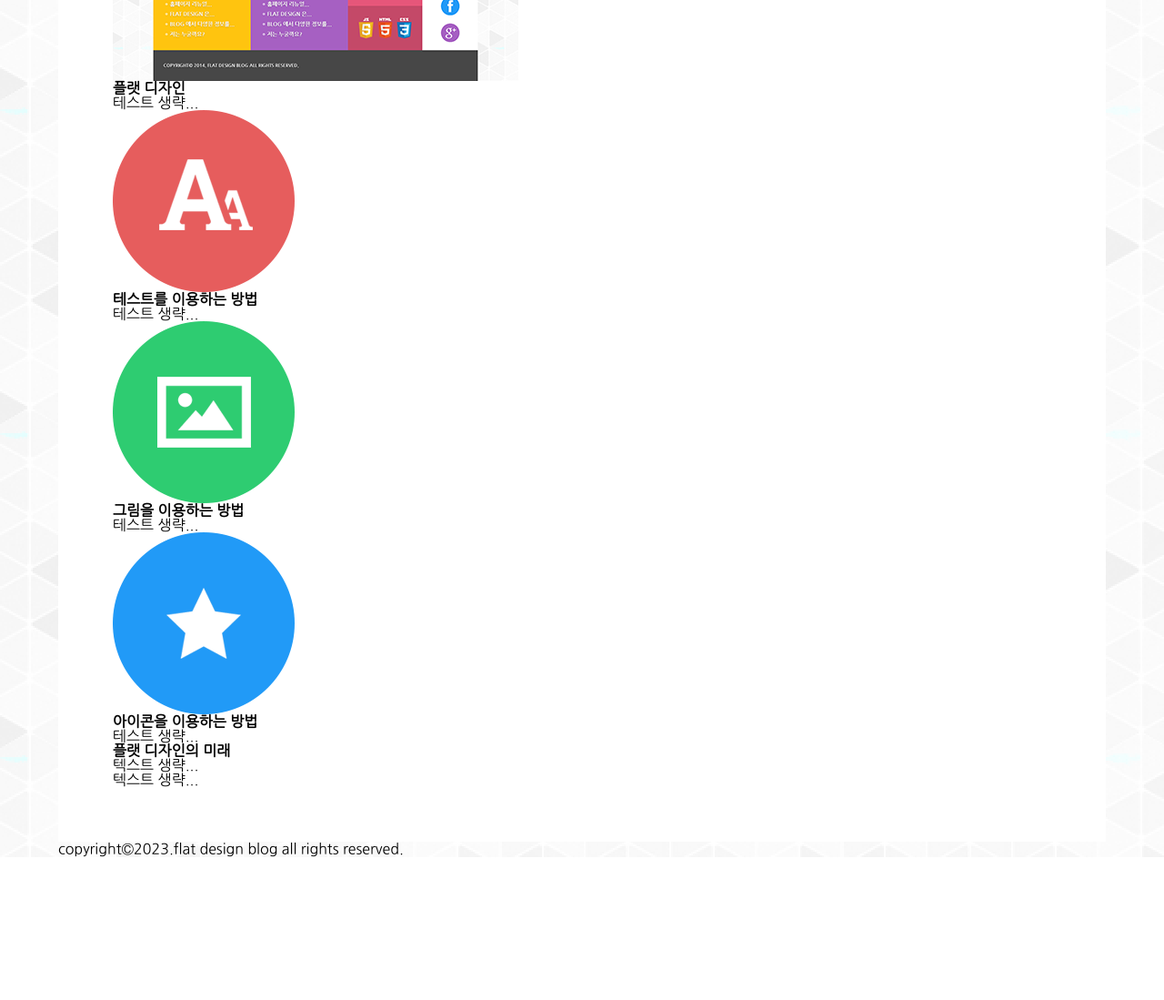
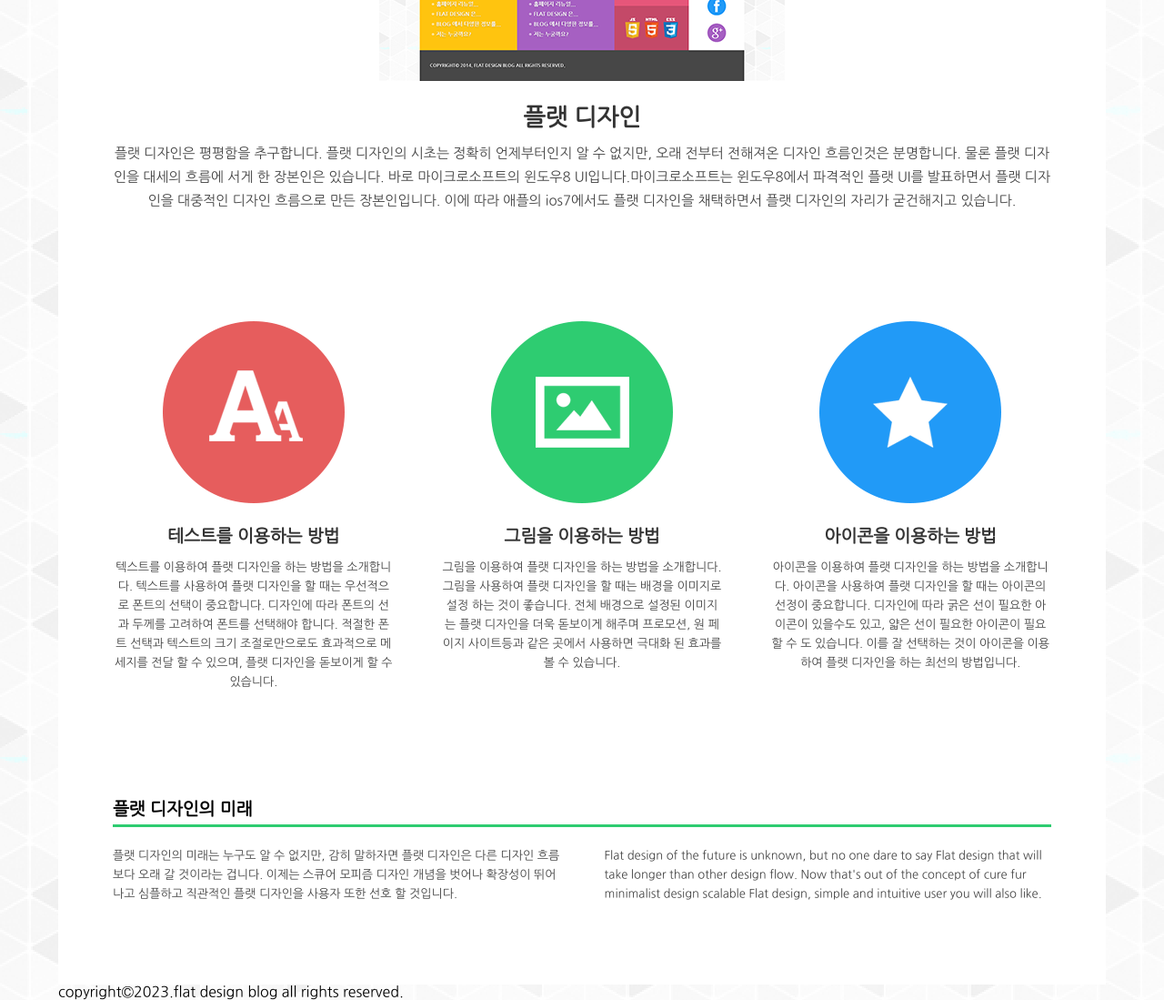
Before and after one commit to NewBean0312/dokdoWebSiteCode, a plain HTML site: page introduce.html in a window 1280 px wide. Shown: the part 620-1719 px from the top of the page at 91% size. Before the commit the page ends 1562 px from the top, so only its background shows below. Drawn offline with Linux system fonts and the light colour scheme; files whose address does not match are found by name.

Commit message:
소개 페이지 페이지 css 작업

```diff
--- a/CSS/introduce.css
+++ b/CSS/introduce.css
@@ -16,14 +16,14 @@
 .sub_header_section {
   order: 3;
   padding: 48px 0;
-    padding: 3.000rem 0;
+  padding: 3rem 0;
   text-align: center;
   background-color: #219af7;
 }
 
 .sub_header_section h2 {
   margin-bottom: 12px;
-    margin-bottom: 0.750rem;
+  margin-bottom: 0.75rem;
   font-size: 1.313em;
   font-size: 1.313rem;
   color: #fff;
@@ -40,8 +40,93 @@
 .content_section {
   order: 4;
   padding: 20px;
-    padding: 1.250rem;
+  padding: 1.25rem;
   background-color: #fff;
+}
+
+.content_section > div {
+  margin-top: 60px;
+  margin-top: 3.75rem;
+}
+
+.content_section > div:first-child {
+  margin-top: 0;
+}
+
+.content_row_1 {
+  text-align: center;
+}
+
+.content_row_1 img {
+  max-width: 100%;
+}
+
+.content_row_1 h3 {
+  margin: 26px 0 14px 0;
+  margin: 1.625rem 0 0.875rem 0;
+  font-size: 1.626em;
+  font-size: 1.626rem;
+  color: #333;
+}
+
+.content_row_1 p {
+  font-size: 0.938em;
+  font-size: 0.938rem;
+  line-height: 26px;
+  line-height: 1.625rem;
+  color: #444;
+}
+
+.content_row_2 > article {
+  margin-top: 40px;
+  margin-top: 2.5rem;
+  text-align: center;
+}
+
+.content_row_2 > article:first-child {
+  margin-top: 0;
+}
+
+.content_row_2 img {
+  max-width: 100%;
+}
+
+.content_row_2 h4 {
+  margin: 26px 0 14px 0;
+  margin: 1.625rem 0 0.875rem 0;
+  font-size: 1.188em;
+  font-size: 1.188rem;
+  color: #333;
+}
+
+.content_row_2 p {
+  font-size: 0.813em;
+  font-size: 0.813rem;
+  line-height: 21px;
+  line-height: 1.313rem;
+  color: #444;
+}
+
+.content_row_3 h4 {
+  margin-bottom: 20px;
+  margin-bottom: 1.25rem;
+  padding-bottom: 8px;
+  padding-bottom: 0.5rem;
+  font-size: 1.188em;
+  font-size: 1.188rem;
+  border-bottom: 3px solid #2ecc71;
+}
+
+.para p:first-child {
+  margin-bottom: 30px;
+  margin-bottom: 1.875rem;
+}
+.para p {
+  font-size: 0.813em;
+  font-size: 0.813rem;
+  line-height: 21px;
+  line-height: 1.313rem;
+  color: #444;
 }
 
 /* 푸터 영역 CSS */
@@ -54,7 +139,12 @@
   /* 콘텐츠 영역 CSS */
   .content_section {
     padding: 40px;
-        padding: 2.500rem;
+    padding: 2.5rem;
+  }
+
+  .content_section > div {
+    margin-top: 120px;
+    margin-top: 7.5rem;
   }
 }
 
@@ -74,7 +164,27 @@
   .content_section {
     order: 3;
     padding: 60px;
-    padding: 3.750rem;
+    padding: 3.75rem;
+  }
+
+  .content_row_2 {
+    display: flex;
+    justify-content: space-between;
+  }
+
+  .content_row_2 article {
+    width: 30%; /* 400px ÷ 840px */
+    margin: 0;
+  }
+
+  .para {
+    display: flex;
+    justify-content: space-between;
+  }
+
+  .para p {
+    width: 47.619048%; /* 400px ÷ 840px */
+    margin: 0;
   }
 
   /* 푸터 영역 CSS */
--- a/introduce.html
+++ b/introduce.html
@@ -9,7 +9,6 @@
     <link rel="stylesheet" href="./CSS/introduce.css" />
     <link
       rel="apple-touch-icon-precomposed"
-      type="text/css"
       href="./images/favicon/flat-design-touch.png"
     />
     <script src="./js/jquery.min.js"></script>
@@ -79,30 +78,67 @@
         <div class="content_row_1">
           <img src="./images/s_images/introduce_01.png" alt="" />
           <h3>플랫 디자인</h3>
-          <p>테스트 생략...</p>
+          <p>
+            플랫 디자인은 평평함을 추구합니다. 플랫 디자인의 시초는 정확히
+            언제부터인지 알 수 없지만, 오래 전부터 전해져온 디자인 흐름인것은
+            분명합니다. 물론 플랫 디자인을 대세의 흐름에 서게 한 장본인은
+            있습니다. 바로 마이크로소프트의 윈도우8 UI입니다.마이크로소프트는
+            윈도우8에서 파격적인 플랫 UI를 발표하면서 플랫 디자인을 대중적인
+            디자인 흐름으로 만든 장본인입니다. 이에 따라 애플의 ios7에서도 플랫
+            디자인을 채택하면서 플랫 디자인의 자리가 굳건해지고 있습니다.
+          </p>
         </div>
         <div class="content_row_2">
           <article>
             <img src="./images/s_images/introduce_02.png" alt="" />
             <h4>테스트를 이용하는 방법</h4>
-            <p>테스트 생략...</p>
+            <p>
+              텍스트를 이용하여 플랫 디자인을 하는 방법을 소개합니다. 텍스트를
+              사용하여 플랫 디자인을 할 때는 우선적으로 폰트의 선택이
+              중요합니다. 디자인에 따라 폰트의 선과 두께를 고려하여 폰트를
+              선택해야 합니다. 적절한 폰트 선택과 텍스트의 크기 조절로만으로도
+              효과적으로 메세지를 전달 할 수 있으며, 플랫 디자인을 돋보이게 할
+              수 있습니다.
+            </p>
           </article>
           <article>
             <img src="./images/s_images/introduce_03.png" alt="" />
             <h4>그림을 이용하는 방법</h4>
-            <p>테스트 생략...</p>
+            <p>
+              그림을 이용하여 플랫 디자인을 하는 방법을 소개합니다. 그림을
+              사용하여 플랫 디자인을 할 때는 배경을 이미지로 설정 하는 것이
+              좋습니다. 전체 배경으로 설정된 이미지는 플랫 디자인을 더욱
+              돋보이게 해주며 프로모션, 원 페이지 사이트등과 같은 곳에서
+              사용하면 극대화 된 효과를 볼 수 있습니다.
+            </p>
           </article>
           <article>
             <img src="./images/s_images/introduce_04.png" alt="" />
             <h4>아이콘을 이용하는 방법</h4>
-            <p>테스트 생략...</p>
+            <p>
+              아이콘을 이용하여 플랫 디자인을 하는 방법을 소개합니다. 아이콘을
+              사용하여 플랫 디자인을 할 때는 아이콘의 선정이 중요합니다.
+              디자인에 따라 굵은 선이 필요한 아이콘이 있을수도 있고, 얇은 선이
+              필요한 아이콘이 필요 할 수 도 있습니다. 이를 잘 선택하는 것이
+              아이콘을 이용하여 플랫 디자인을 하는 최선의 방법입니다.
+            </p>
           </article>
         </div>
         <div class="content_row_3">
           <h4>플랫 디자인의 미래</h4>
           <div class="para">
-            <p>텍스트 생략...</p>
-            <p>텍스트 생략...</p>
+            <p>
+              플랫 디자인의 미래는 누구도 알 수 없지만, 감히 말하자면 플랫
+              디자인은 다른 디자인 흐름보다 오래 갈 것이라는 겁니다. 이제는
+              스큐어 모피즘 디자인 개념을 벗어나 확장성이 뛰어나고 심플하고
+              직관적인 플랫 디자인을 사용자 또한 선호 할 것입니다.
+            </p>
+            <p>
+              Flat design of the future is unknown, but no one dare to say Flat
+              design that will take longer than other design flow. Now that's
+              out of the concept of cure fur minimalist design scalable Flat
+              design, simple and intuitive user you will also like.
+            </p>
           </div>
         </div>
       </section>
```
Lines whose indentation alone changed are shown as unchanged.
